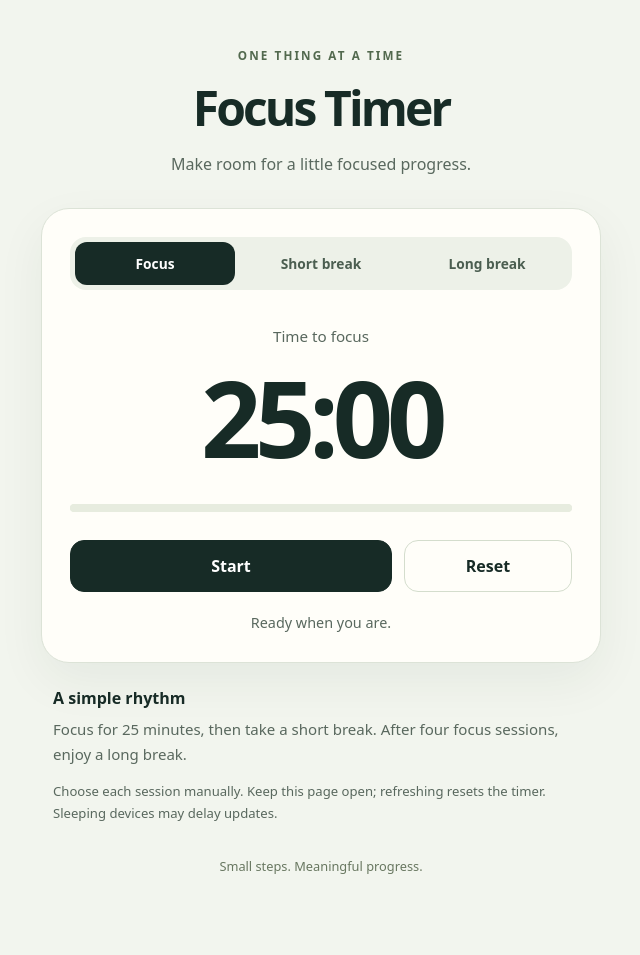
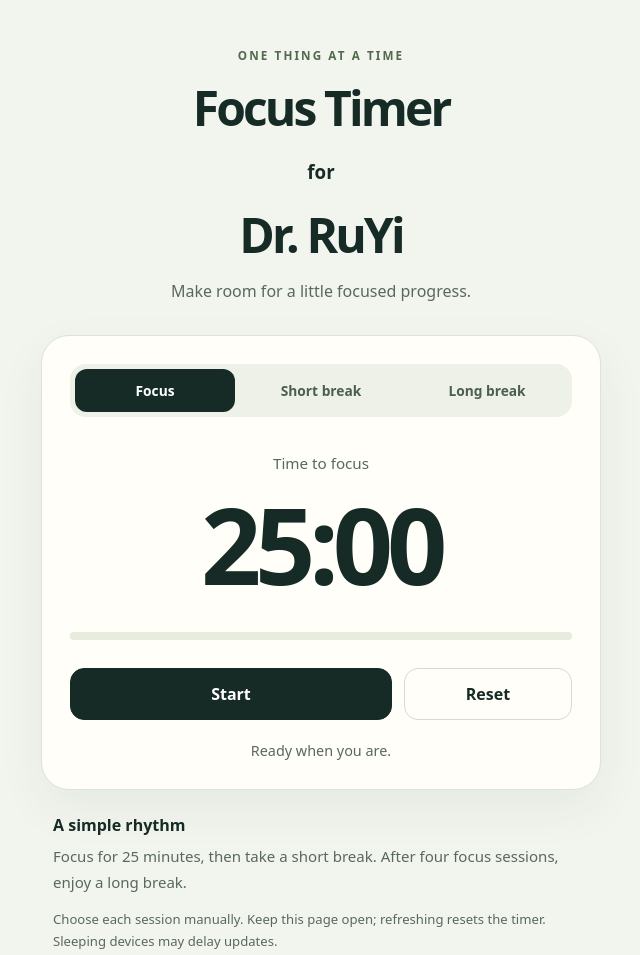
Before and after one commit to donavr/pomodoro-timer, a plain HTML site: page index.html in a window 1280 px wide. Shown: the top 955 px of the page, without its empty margins (319-959 px from the left). Before the commit the page ends 923 px from the top, so only its background shows below. Drawn offline with Linux system fonts and the light colour scheme.

Commit message:
Update page text

```diff
--- a/index.html
+++ b/index.html
@@ -17,6 +17,8 @@
     <header>
       <p class="eyebrow">ONE THING AT A TIME</p>
       <h1>Focus Timer</h1>
+      <h3>for</h3>
+      <h1>Dr. RuYi</h1>
       <p class="subtitle">Make room for a little focused progress.</p>
     </header>
 
```
